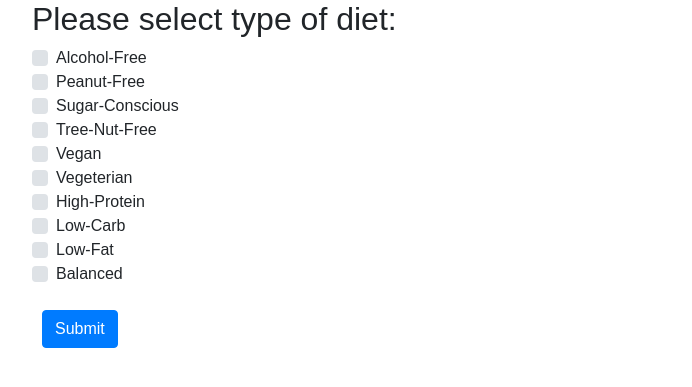
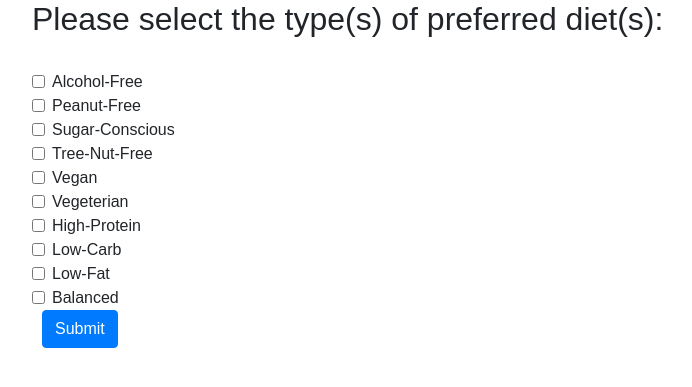
Before and after one commit to lamalgopach/Dietly, a Flask app: page /options in a window 1280 px wide. Shown: the part 56-443 px from the top of the page, without its empty margins (53-745 px from the left). Run offline with Flask 2, Linux system fonts and the light colour scheme; some libraries are stand-ins or nearby versions.

Commit message:
Prettyfing checkboxes.

```diff
--- a/templates/options_diet.html
+++ b/templates/options_diet.html
@@ -24,59 +24,67 @@
  -->
 
 
-<form action="/options" method="POST">
-<h2> Please select type of diet: </h2>
-<div class="custom-control custom-checkbox">
-    <input type="checkbox" name="option1" value="Alcohol-Free" class="custom-control-input" id="d1">
-    <label class="custom-control-label" for="d1">Alcohol-Free</label>
+<form action="/options" class="center-diets" method="POST">
+<h2> Please select the type(s) of preferred diet(s): </h2>
+<br>
+<div class="form-check">
+    <input type="checkbox" name="option1" value="Alcohol-Free" class="form-check-input" id="d1">
+    <label class="form-check-label" for="d1">Alcohol-Free</label>
 </div>
 
-<div class="custom-control custom-checkbox">
-    <input type="checkbox" name="option2" value="Peanut-Free" class="custom-control-input" id="d2">
-    <label class="custom-control-label" for="d2">Peanut-Free</label>
+<div class="form-check">
+    <input type="checkbox" name="option2" value="Peanut-Free" class="form-check-input" id="d2">
+    <label class="form-check-label" for="d2">Peanut-Free</label>
 </div>
 
-<div class="custom-control custom-checkbox">
-    <input type="checkbox" name="option3" value="Sugar-Conscious" class="custom-control-input" id="d3">
-    <label class="custom-control-label" for="d3">Sugar-Conscious</label>
+<!-- <div class="form-check">
+  <input class="form-check-input" type="checkbox" value="" id="defaultCheck1">
+  <label class="form-check-label" for="defaultCheck1">
+    Default checkbox
+  </label>
+</div> -->
+
+<div class="form-check">
+    <input type="checkbox" name="option3" value="Sugar-Conscious" class="form-check-input" id="d3">
+    <label class="form-check-label" for="d3">Sugar-Conscious</label>
 </div>
 
-<div class="custom-control custom-checkbox">
-    <input type="checkbox" name="option4" value="Tree-Nut-Free" class="custom-control-input" id="d4">
-    <label class="custom-control-label" for="d4">Tree-Nut-Free</label>
+<div class="form-check">
+    <input type="checkbox" name="option4" value="Tree-Nut-Free" class="form-check-input" id="d4">
+    <label class="form-check-label" for="d4">Tree-Nut-Free</label>
 </div>
 
-<div class="custom-control custom-checkbox">
-    <input type="checkbox" name="option5" value="Vegan" class="custom-control-input" id="d5">
-    <label class="custom-control-label" for="d5">Vegan</label>
+<div class="form-check">
+    <input type="checkbox" name="option5" value="Vegan" class="form-check-input" id="d5">
+    <label class="form-check-label" for="d5">Vegan</label>
 </div>
 
-<div class="custom-control custom-checkbox">
-    <input type="checkbox" name="option6" value="Vegeterian" class="custom-control-input" id="d6">
-    <label class="custom-control-label" for="d6">Vegeterian</label>
+<div class="form-check">
+    <input type="checkbox" name="option6" value="Vegeterian" class="form-check-input" id="d6">
+    <label class="form-check-label" for="d6">Vegeterian</label>
 </div>
 
-<div class="custom-control custom-checkbox">
-    <input type="checkbox" name="option7" value="High-Protein" class="custom-control-input" id="d7">
-    <label class="custom-control-label" for="d7">High-Protein</label>
+<div class="form-check">
+    <input type="checkbox" name="option7" value="High-Protein" class="form-check-input" id="d7">
+    <label class="form-check-label" for="d7">High-Protein</label>
 </div>
 
-<div class="custom-control custom-checkbox">
-    <input type="checkbox" name="option8" value="Low-Carb" class="custom-control-input" id="d8">
-    <label class="custom-control-label" for="d8">Low-Carb</label>
+<div class="form-check">
+    <input type="checkbox" name="option8" value="Low-Carb" class="form-check-input" id="d8">
+    <label class="form-check-label" for="d8">Low-Carb</label>
 </div>
 
-<div class="custom-control custom-checkbox">
-    <input type="checkbox" name="option9" value="Low-Fat" class="custom-control-input" id="d9">
-    <label class="custom-control-label" for="d9">Low-Fat</label>
+<div class="form-check">
+    <input type="checkbox" name="option9" value="Low-Fat" class="form-check-input" id="d9">
+    <label class="form-check-label" for="d9">Low-Fat</label>
 </div>
 
-<div class="custom-control custom-checkbox">
-    <input type="checkbox" name="option10" value="Balanced" class="custom-control-input" id="d10">
-    <label class="custom-control-label" for="d10">Balanced</label>
+<div class="form-check">
+    <input type="checkbox" name="option10" value="Balanced" class="form-check-input" id="d10">
+    <label class="form-check-label" for="d10">Balanced</label>
 </div>
 
-<br>
+
 
 <input type="submit" value="Submit" class="btn btn-primary">
 </form>
```
Also changed, not shown: templates/allergies.html (+26 -25 lines).
